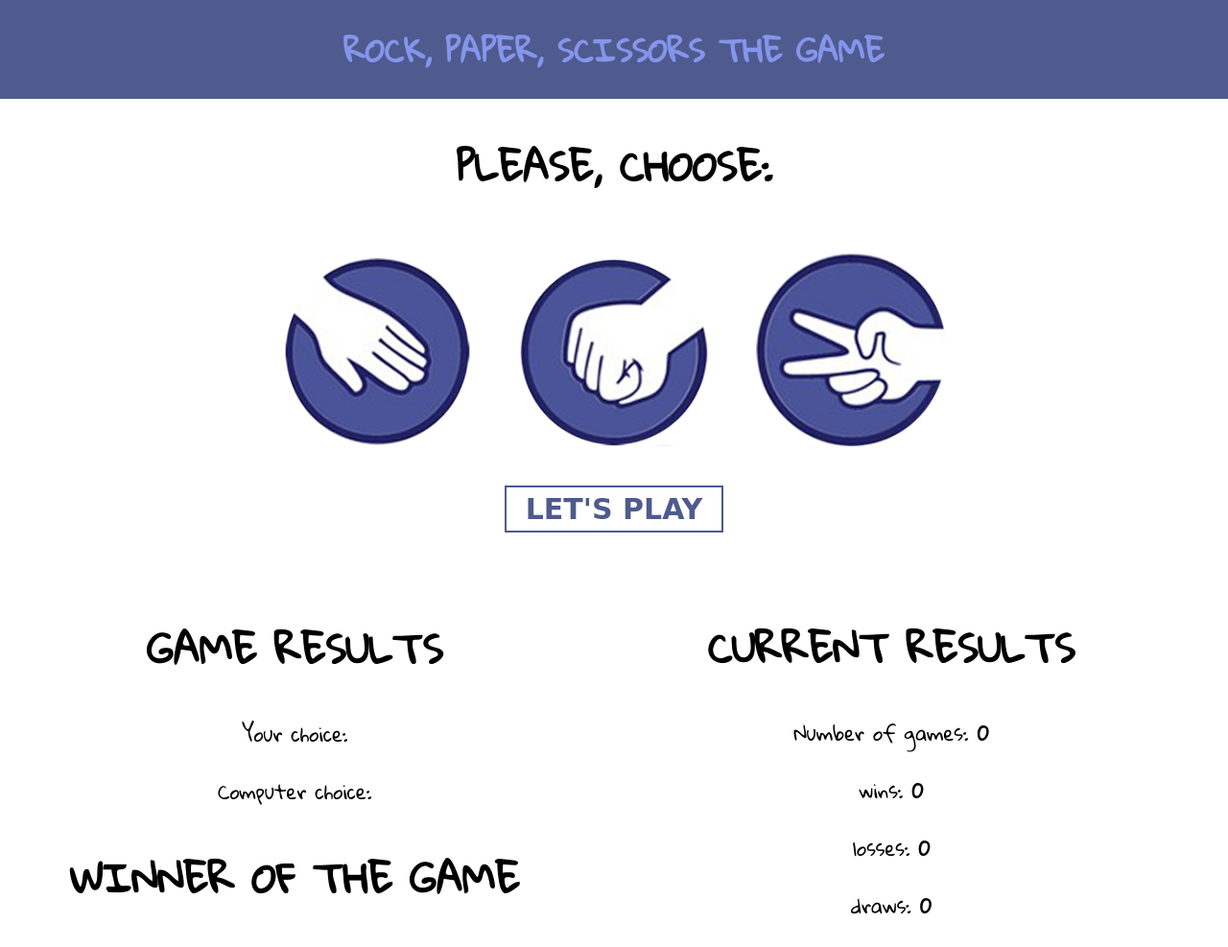
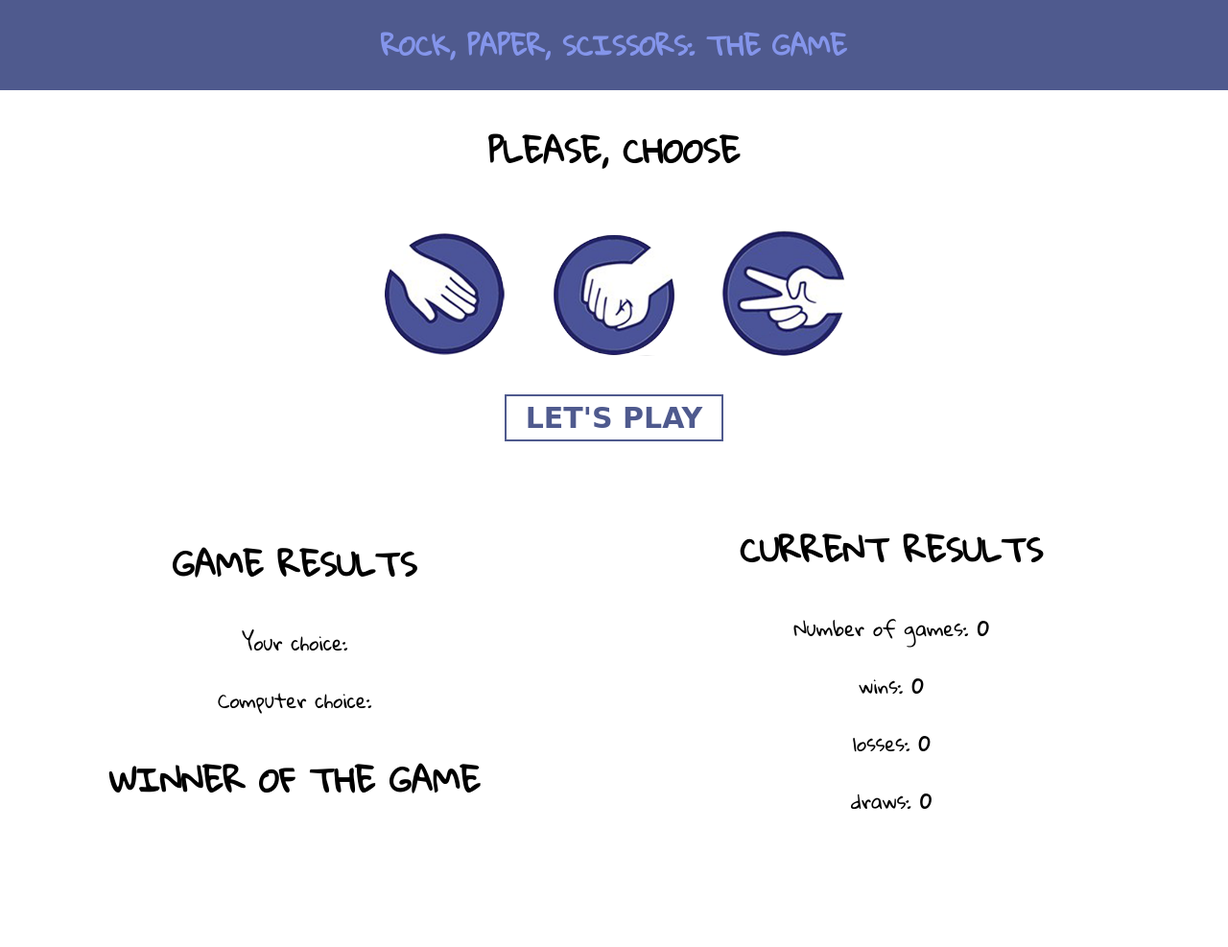
Before and after one commit to jaruto7/rock-paper-scissors-game2, a website: page index.html in a window 1280 px wide. Shown: the whole page at 96% size. After the commit the page ends 884 px from the top, so only its background shows below. Drawn offline with Linux system fonts and the light colour scheme.

Commit message:
Create RWD for all popular display devices

```diff
--- a/index.html
+++ b/index.html
@@ -17,13 +17,13 @@
 <body>
     <main>
         <header>
-            <h1>rock, paper, scissors the game</h1>
+            <h1>rock, paper, scissors: the game</h1>
         </header>
 
 
         <section class="select">
 
-            <h2>Please, choose:</h2>
+            <h2>Please, choose</h2>
 
             <img data-option="paper" class="first" src="images/paper.png" alt="" title="paper">
 
--- a/js/script.js
+++ b/js/script.js
@@ -44,7 +44,7 @@ const selectHand = function () {
  // Użyj metody forEach aby dezaktywować obramowanie przy elementach img
  hands.forEach(img => img.style.boxShadow = '');
  // Użyj obiektu this aby aktywować obramowanie elementu który został kliknięty
- this.style.boxShadow = '0 0 0 4px seagreen';
+ this.style.boxShadow = '0 0 0 4px lightblue';
 
 }
 
@@ -64,11 +64,11 @@ const publishResult = (player, ai, result) => {
   document.querySelector('[data-summary="who-win"]').style.color = 'green';
  } else if (result === 'lose') {
   document.querySelector('.losses span').textContent = ++gameSummary.losses;
-  document.querySelector('[data-summary="who-win"]').textContent = 'Przegrałeś :/';
+  document.querySelector('[data-summary="who-win"]').textContent = 'You lose :/';
   document.querySelector('[data-summary="who-win"]').style.color = 'red';
  } else {
   document.querySelector('.draws span').textContent = ++gameSummary.draws;
-  document.querySelector('[data-summary="who-win"]').textContent = 'Remis!';
+  document.querySelector('[data-summary="who-win"]').textContent = 'Draw!';
   document.querySelector('[data-summary="who-win"]').style.color = 'gray';
  }
 }
--- a/sass/_header.scss
+++ b/sass/_header.scss
@@ -1,5 +1,3 @@
-@media(min-width: 1024px) {
-
 html,
 body {
  margin: 0;
@@ -8,18 +6,18 @@
  font-family: 'Gloria Hallelujah', cursive;
 }
 
+h2 {
+ margin: 30px 0;
+ font-size: 33px;
+}
+
 h1 {
  text-align: center;
-  font-size: 2rem;
+ font-size: 1.7rem;
  margin: 0;
  padding: 20px 0;
  background-color: #4F5A8E;
  color: rgb(132, 149, 235);
- }
-
- h2 {
-  margin: 30px 0;
-  font-size: 40px;
 }
 
 h1,
@@ -31,7 +29,7 @@
  overflow: hidden;
  text-align: center;
  margin: 0 auto;
-  max-width: 1000px;
+ max-width: 767px;
 
  & img {
   width: 200px;
@@ -59,4 +57,12 @@
   color: #fff;
  }
 }
+
+@media(min-width: 533px) AND (min-height: 320px) {
+ .select {
+
+  & img {
+   width: 130px;
   }
+ }
+}
--- a/sass/_panels.scss
+++ b/sass/_panels.scss
@@ -1,8 +1,7 @@
-@media(min-width: 1024px) {
 .panel {
  margin: 20px;
 
-  h3 {
+ h2 {
   text-transform: uppercase;
  }
 }
@@ -10,14 +9,21 @@
 .panel-left,
 .panel-right {
  display: inline-block;
-  width: 48%;
+ width: 100%;
  overflow: hidden;
  margin: 40px auto 0;
  text-align: center;
  font-size: 20px;
 }
-}
 
 span {
  font-weight: bold;
 }
+
+@media(min-width: 1024px) {
+
+ .panel-left,
+ .panel-right {
+  width: 48%;
+ }
+}
```
Also changed, not shown: css/style.css. Lines whose indentation alone changed are shown as unchanged.
